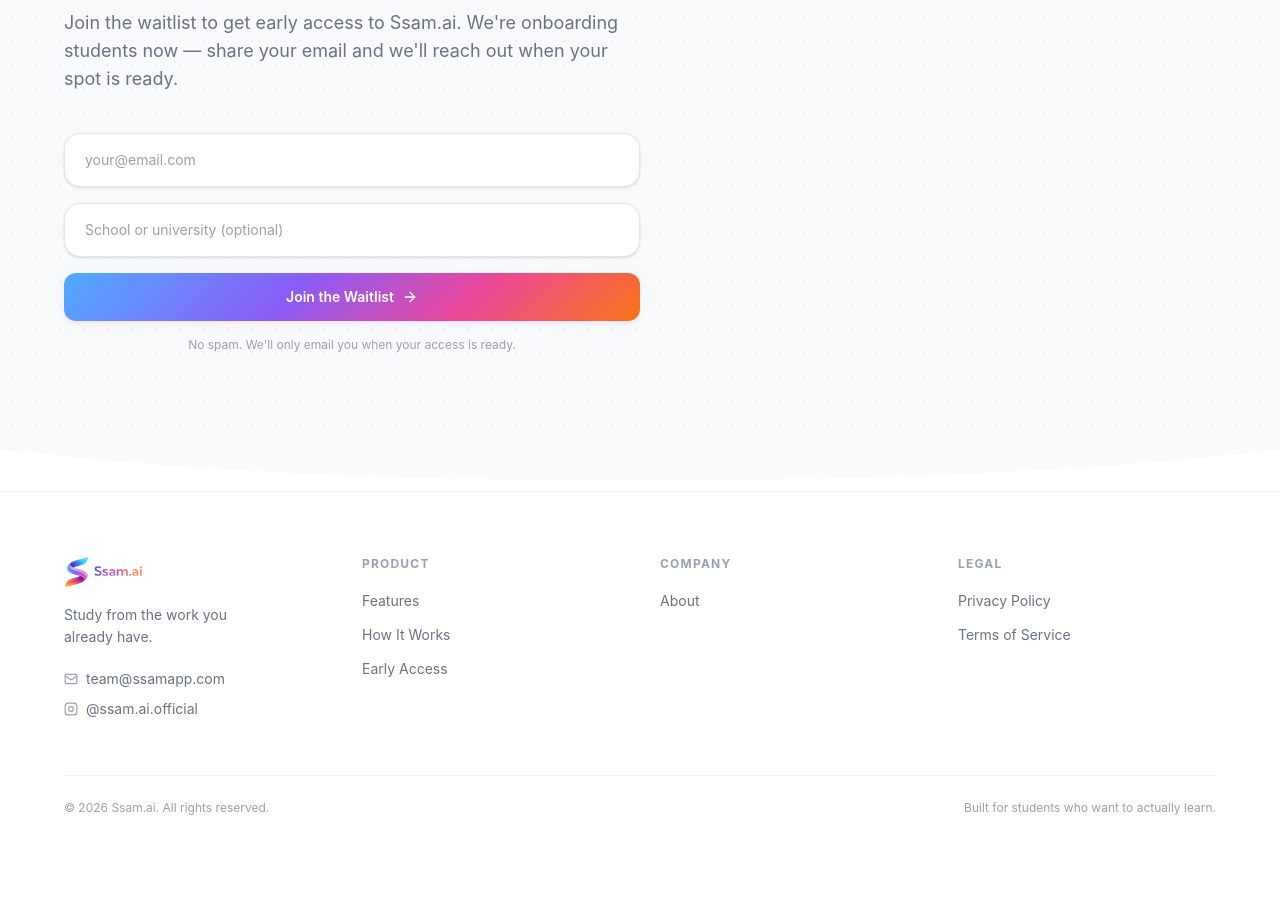
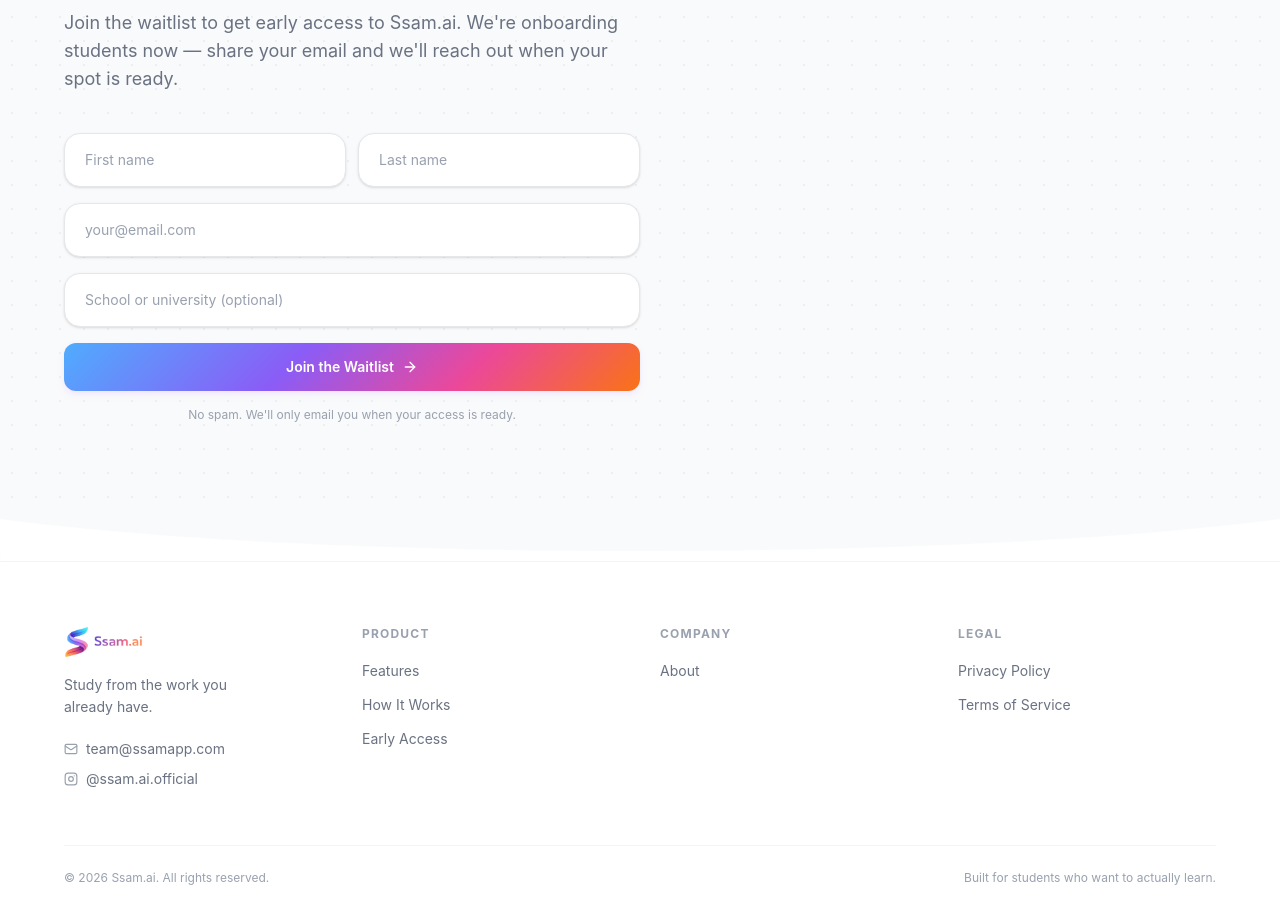
Before and after one commit to seungbeep339/ssam_ai_website, a Next.js app: page / in a window 1280 px wide. Shown: the part 4280-5198 px from the top of the page. Before the commit the page ends 5128 px from the top, so only its background shows below. Built offline with nearby package versions, Linux system fonts and the light colour scheme.

Commit message:
add first/last name to waitlist form and API

```diff
--- a/src/app/api/waitlist/route.ts
+++ b/src/app/api/waitlist/route.ts
@@ -7,7 +7,15 @@
     process.env.SUPABASE_ANON_KEY!
   );
 
-  const { email, school } = await req.json();
+  const { firstName, lastName, email, school } = await req.json();
+
+  if (!firstName || typeof firstName !== 'string' || !firstName.trim()) {
+    return NextResponse.json({ error: 'First name is required.' }, { status: 400 });
+  }
+
+  if (!lastName || typeof lastName !== 'string' || !lastName.trim()) {
+    return NextResponse.json({ error: 'Last name is required.' }, { status: 400 });
+  }
 
   if (!email || typeof email !== 'string') {
     return NextResponse.json({ error: 'Email is required.' }, { status: 400 });
@@ -20,6 +28,8 @@
 
   const { error } = await supabase.from('waitlist').insert([
     {
+      first_name: firstName.trim(),
+      last_name: lastName.trim(),
       email: email.toLowerCase().trim(),
       school: school?.trim() || null,
       created_at: new Date().toISOString(),
--- a/src/components/Waitlist.tsx
+++ b/src/components/Waitlist.tsx
@@ -7,6 +7,8 @@
 type FormState = "idle" | "loading" | "success" | "error";
 
 export default function Waitlist() {
+  const [firstName, setFirstName] = useState("");
+  const [lastName, setLastName] = useState("");
   const [email, setEmail] = useState("");
   const [school, setSchool] = useState("");
   const [state, setState] = useState<FormState>("idle");
@@ -14,7 +16,7 @@
 
   const handleSubmit = async (e: React.FormEvent) => {
     e.preventDefault();
-    if (!email) return;
+    if (!firstName || !lastName || !email) return;
 
     setState("loading");
     setErrorMsg("");
@@ -25,7 +27,7 @@
         {
           method: "POST",
           headers: { "Content-Type": "application/json" },
-          body: JSON.stringify({ email, school }),
+          body: JSON.stringify({ firstName, lastName, email, school }),
         }
       );
 
@@ -110,6 +112,24 @@
               onSubmit={handleSubmit}
               className="flex flex-col gap-4"
             >
+              <div className="flex gap-3">
+                <input
+                  type="text"
+                  required
+                  placeholder="First name"
+                  value={firstName}
+                  onChange={(e) => setFirstName(e.target.value)}
+                  className="w-full px-5 py-4 rounded-2xl border border-gray-200 text-gray-900 placeholder-gray-400 focus:outline-none focus:ring-2 focus:ring-purple-300 focus:border-purple-400 bg-white text-sm transition-all shadow-sm"
+                />
+                <input
+                  type="text"
+                  required
+                  placeholder="Last name"
+                  value={lastName}
+                  onChange={(e) => setLastName(e.target.value)}
+                  className="w-full px-5 py-4 rounded-2xl border border-gray-200 text-gray-900 placeholder-gray-400 focus:outline-none focus:ring-2 focus:ring-purple-300 focus:border-purple-400 bg-white text-sm transition-all shadow-sm"
+                />
+              </div>
               <input
                 type="email"
                 required
```
Also changed, not shown: 1 other file (tests, documents, lock files or other folders).
